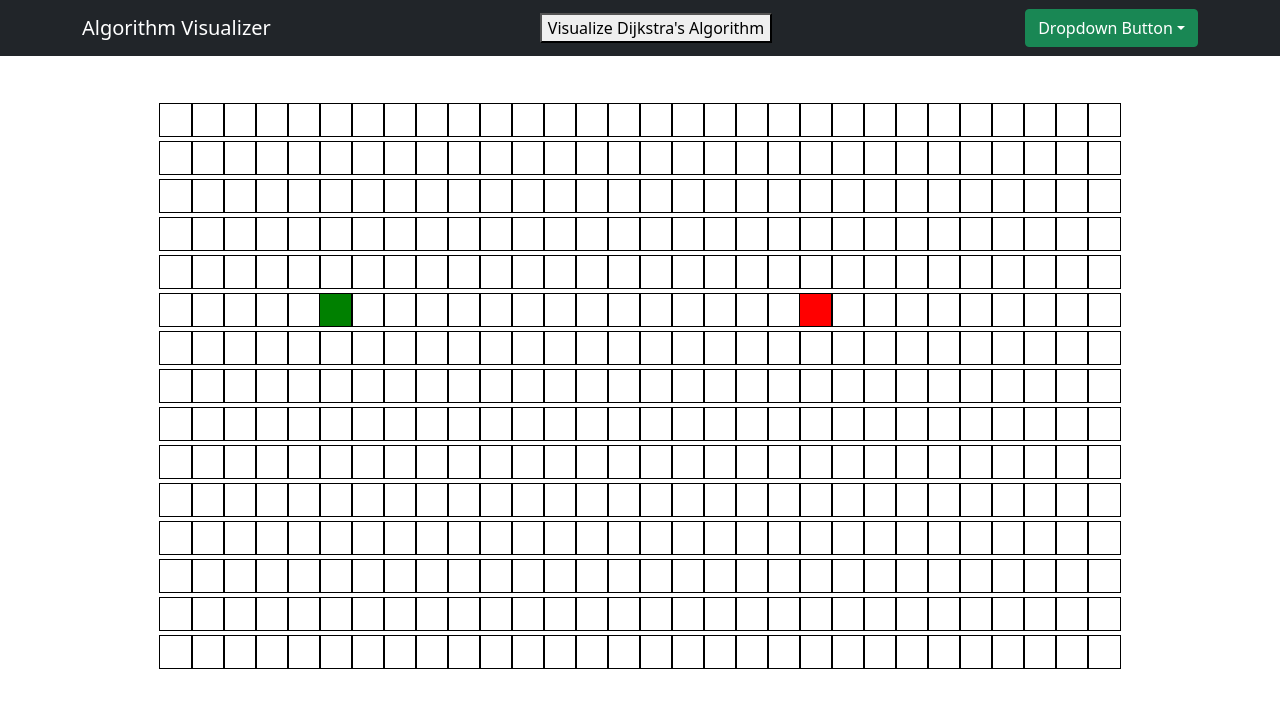
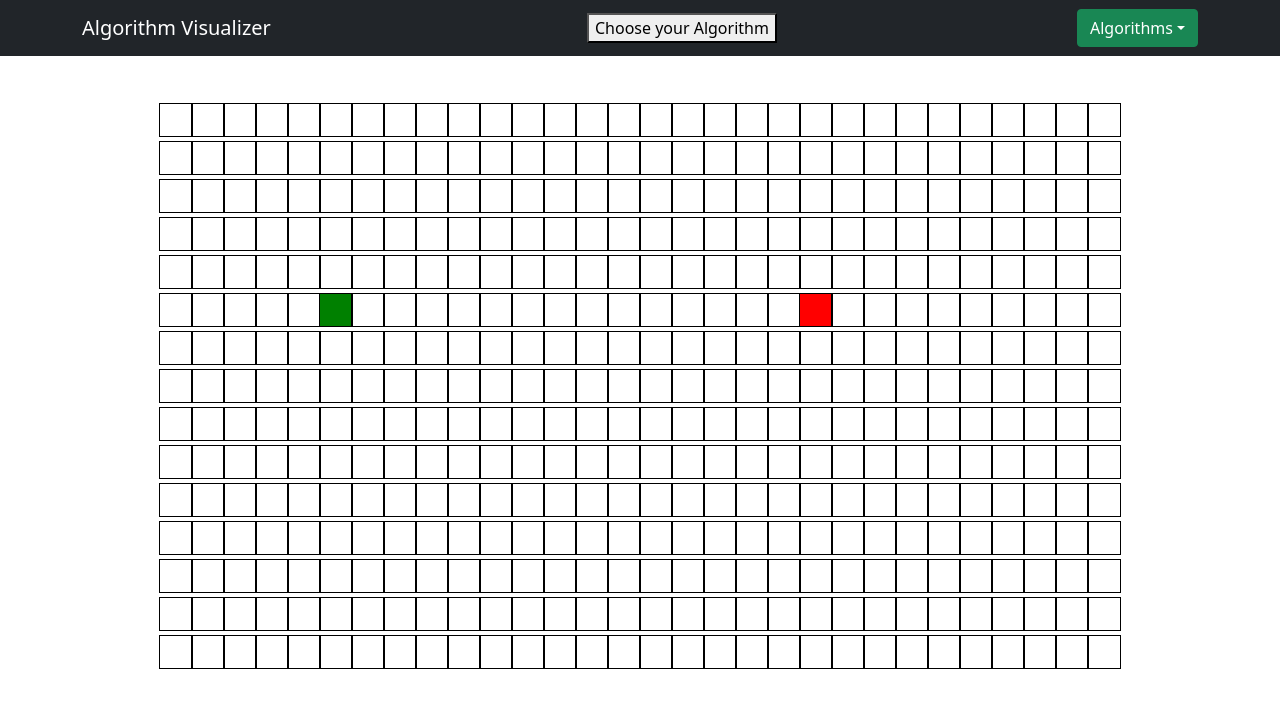
Before and after one commit to ZimmAgu/Algorithm-Visualizer, a React (Create React App) app: page / in a window 1280 px wide. Shown: the top 708 px of the page. Built offline with nearby package versions, Linux system fonts and the light colour scheme.

Commit message:
Algorithms are now chosen from the navigation bar

```diff
--- a/src/WebPresentation/NavigationBar.js
+++ b/src/WebPresentation/NavigationBar.js
@@ -1,29 +1,40 @@
 import React from 'react'
 import { Button, Container, Dropdown, Navbar } from 'react-bootstrap';
 import { visualizeDijkstra } from '../Animations/algorithmAnimations';
-
+import { useState, useEffect, useRef } from 'react';
+import dijkstra from '../Algorithms/dijkstra';
 
 
 
 function NavigationBar (props) {
+    const [currentAlgorithm, setCurrentAlgorithm] = useState(null);
+    const [navButtonText, setNavButtonText] = useState('Choose your Algorithm');
+
+
     function handleButtonClick () {
-        visualizeDijkstra(props.gridState)
+        if (currentAlgorithm == 'dijkstra') {
+            visualizeDijkstra(props.gridState)
+        }
     }
 
+    function handleDijkstraDropdown () {
+        setCurrentAlgorithm('dijkstra')
+        setNavButtonText('Visualize Dijkstras Algorithm')
+    }
 
     return (
         <>
             <Navbar expand="lg" bg="dark" variant="dark">
                 <Container>
                     <Navbar.Brand href="">Algorithm Visualizer</Navbar.Brand>
-                    <button onClick={handleButtonClick}>Visualize Dijkstra's Algorithm</button>
+                    <button onClick={handleButtonClick}>{navButtonText}</button>
                     <Dropdown>
                         <Dropdown.Toggle variant="success" id="dropdown-basic">
-                            Dropdown Button
+                            Algorithms
                         </Dropdown.Toggle>
 
                         <Dropdown.Menu>
-                            <Dropdown.Item href="">Dijkstra</Dropdown.Item>
+                            <Dropdown.Item onClick={handleDijkstraDropdown}>Dijkstra</Dropdown.Item>
                             <Dropdown.Item href="">Another action</Dropdown.Item>
                             <Dropdown.Item href="">Something else</Dropdown.Item>
                         </Dropdown.Menu>
```
